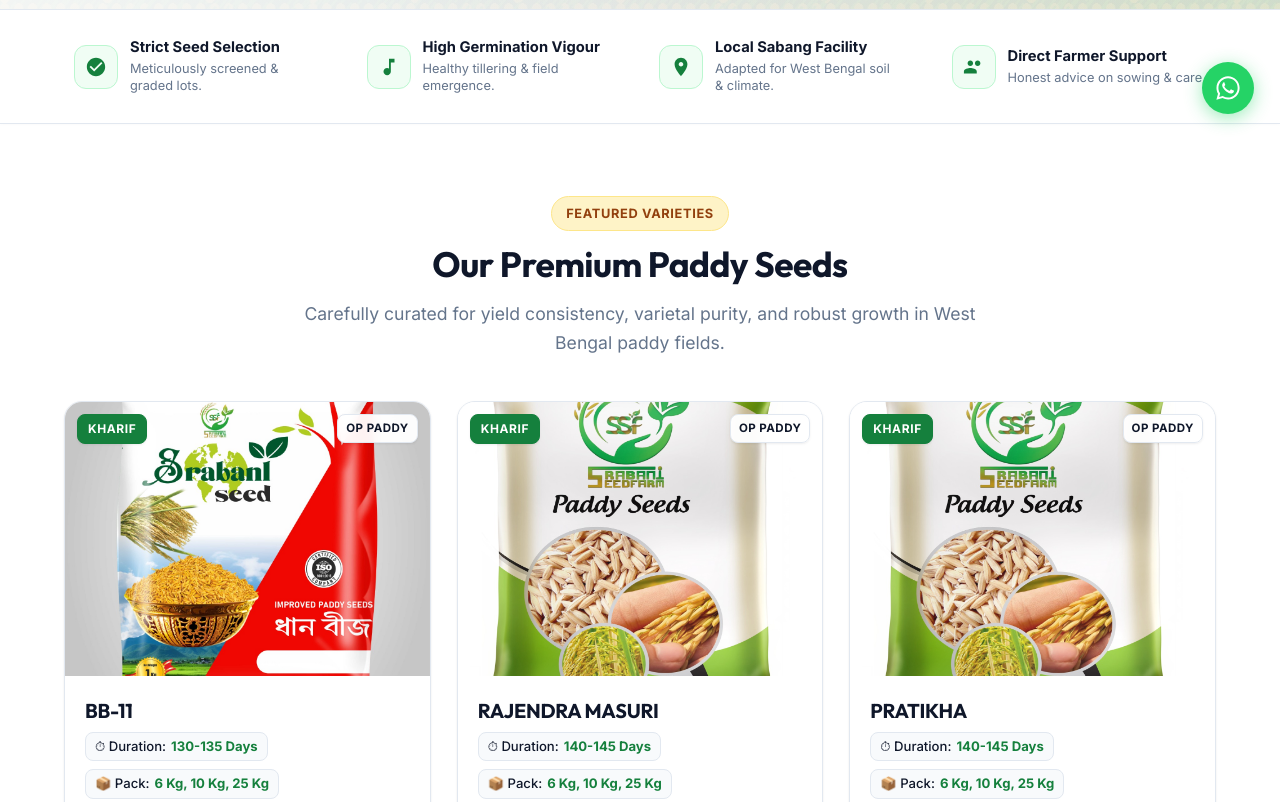
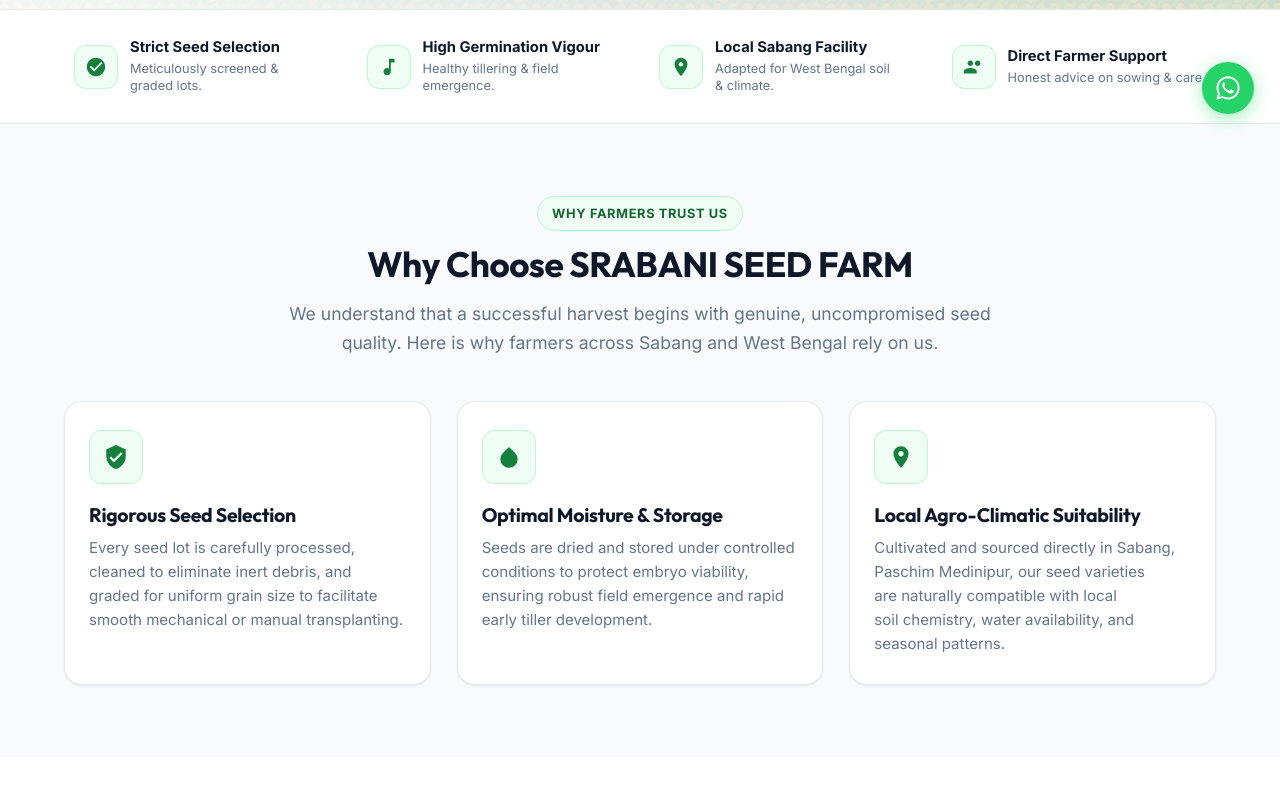
Before and after one commit to roysouvik50000/srabani_seed_farm_dev, a plain HTML site: page index.html in a window 1280 px wide. Shown: the part 660-1462 px from the top of the page. Drawn offline with Linux system fonts and the light colour scheme.

```diff
--- a/index.html
+++ b/index.html
@@ -296,7 +296,7 @@
     </section>
 
     <!-- Featured Products Section -->
-    <section class="section" aria-labelledby="featuredHeading">
+    <!-- <section class="section" aria-labelledby="featuredHeading">
       <div class="container">
         <div class="section-heading-wrap">
           <span class="pill-badge pill-badge-gold">Featured Varieties</span>
@@ -306,9 +306,7 @@
           </p>
         </div>
 
-        <!-- Featured Products Grid (Populated dynamically from products.json, with pre-rendered crawlable fallback) -->
         <div id="featuredProductsGrid" class="products-grid">
-          <!-- MTU-7029 -->
           <article class="product-card" data-slug="mtu-7029-nilanjana-dhanaraj">
             <div class="product-card-img-wrap">
               <a href="products.html#mtu-7029-nilanjana-dhanaraj" tabindex="-1" aria-hidden="true">
@@ -333,7 +331,6 @@
             </div>
           </article>
 
-          <!-- Gobinda Bhog -->
           <article class="product-card" data-slug="gobinda-bhog">
             <div class="product-card-img-wrap">
               <a href="products.html#gobinda-bhog" tabindex="-1" aria-hidden="true">
@@ -358,7 +355,6 @@
             </div>
           </article>
 
-          <!-- Shyamashree Boro -->
           <article class="product-card" data-slug="shyamashree-boro">
             <div class="product-card-img-wrap">
               <a href="products.html#shyamashree-boro" tabindex="-1" aria-hidden="true">
@@ -391,9 +387,8 @@
           </a>
         </div>
       </div>
-    </section>
+    </section> -->
 
-    <!-- Why Choose Us Section -->
     <section class="section section-bg-alt" aria-labelledby="whyChooseHeading">
       <div class="container">
         <div class="section-heading-wrap">
```
